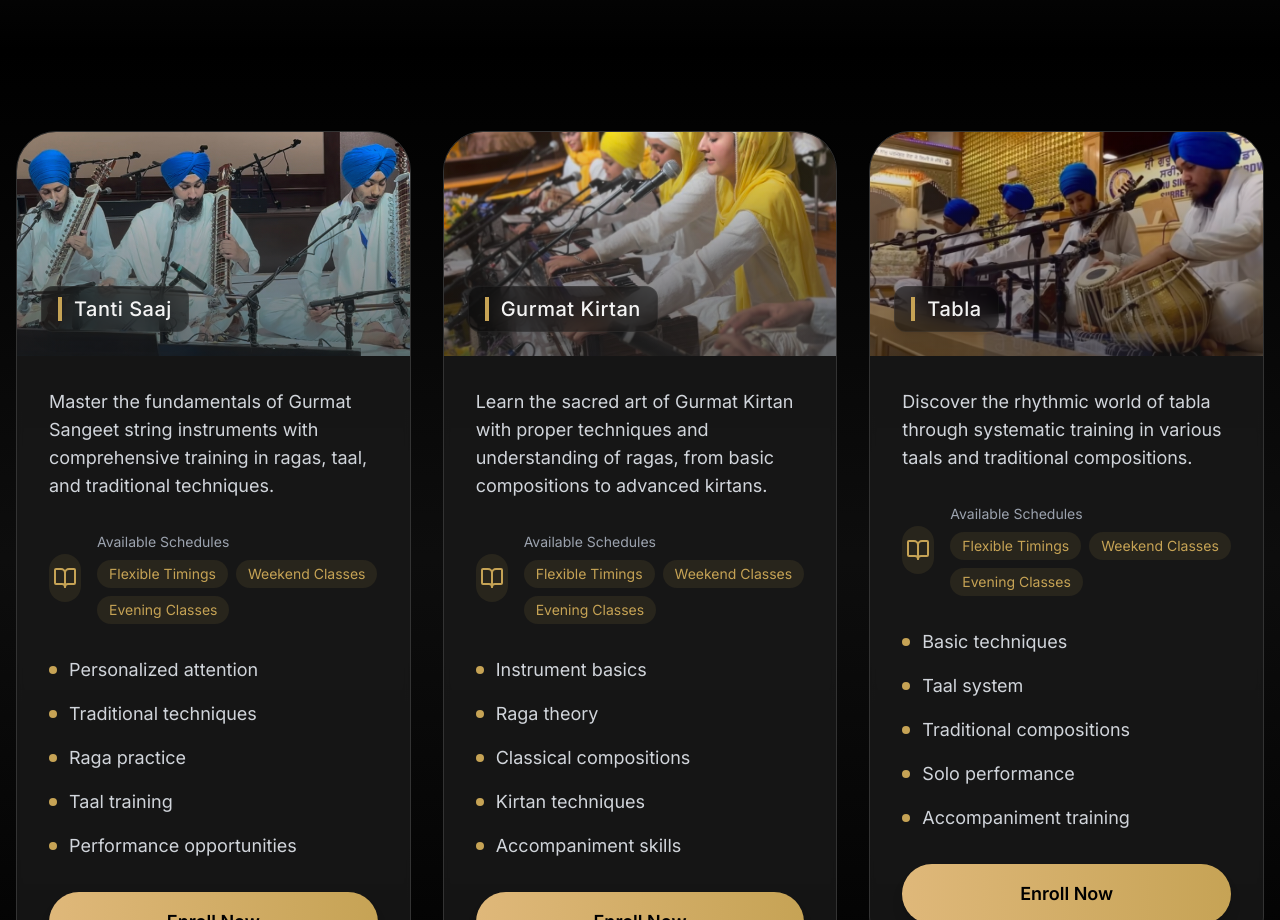
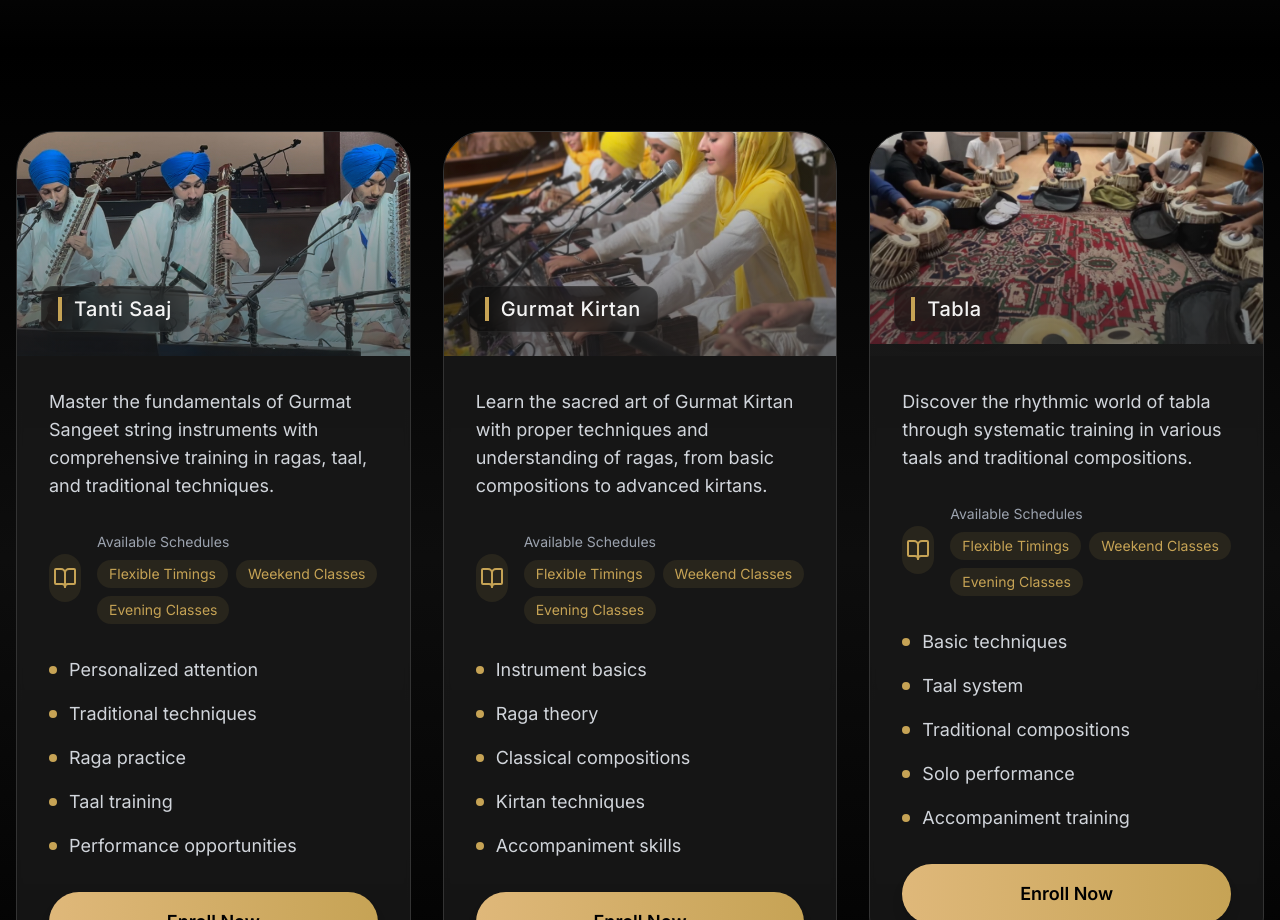
Before and after one commit to jsa498/MadhurMusic, a Next.js app: page /classes in a window 1280 px wide. Shown: the part 1020-1940 px from the top of the page. Built offline with nearby package versions, Linux system fonts and the light colour scheme.

Commit message:
class tabla mgs change

```diff
--- a/src/app/classes/page.tsx
+++ b/src/app/classes/page.tsx
@@ -79,11 +79,11 @@ const classes = [
   {
     title: 'Tabla',
     description: 'Discover the rhythmic world of tabla through systematic training in various taals and traditional compositions.',
-    image: '/Mgsv photos/IMG_5001.PNG',
+    image: '/Mgsv photos/IMG_5908.jpeg',
     imageStyle: {
-      scale: 1.1,
+      scale: 1,
       x: 0,
-      y: 0
+      y: -12
     },
     features: [
       'Basic techniques',
@@ -104,7 +104,7 @@ export default function Classes() {
   // Move hook calls to the top level
   const firstImageLoaded = useImageLoad('/Mgsv photos/IMG_0380.jpg');
   const secondImageLoaded = useImageLoad('/Mgsv photos/IMG_0385.jpg');
-  const thirdImageLoaded = useImageLoad('/Mgsv photos/IMG_5001.PNG');
+  const thirdImageLoaded = useImageLoad('/Mgsv photos/IMG_5908.jpeg');
 
   // Create an array of loading states that corresponds to the classes array
   const classImagesLoaded = [firstImageLoaded, secondImageLoaded, thirdImageLoaded];
```
Also changed, not shown: public/Mgsv photos/IMG_5908.jpeg (added).
